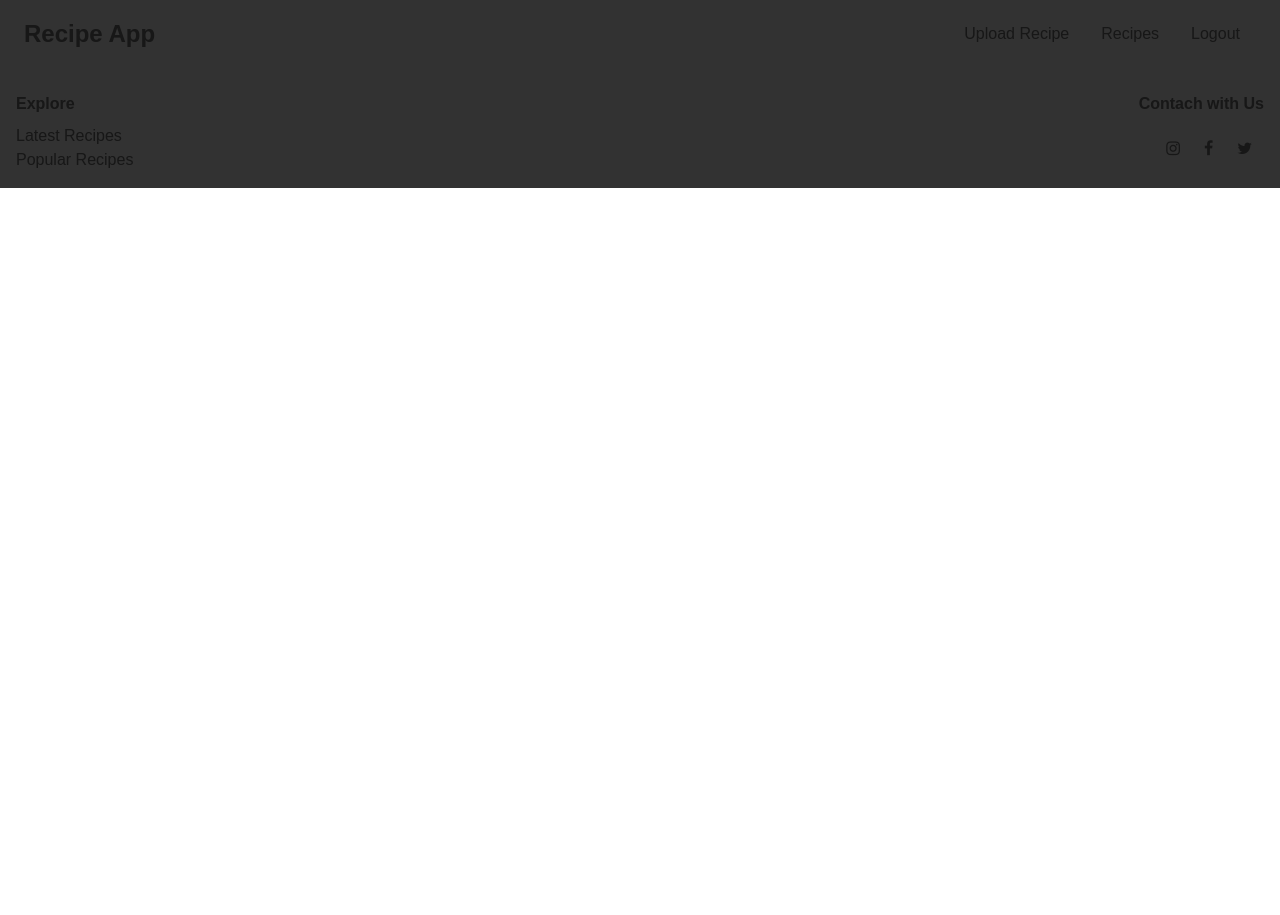
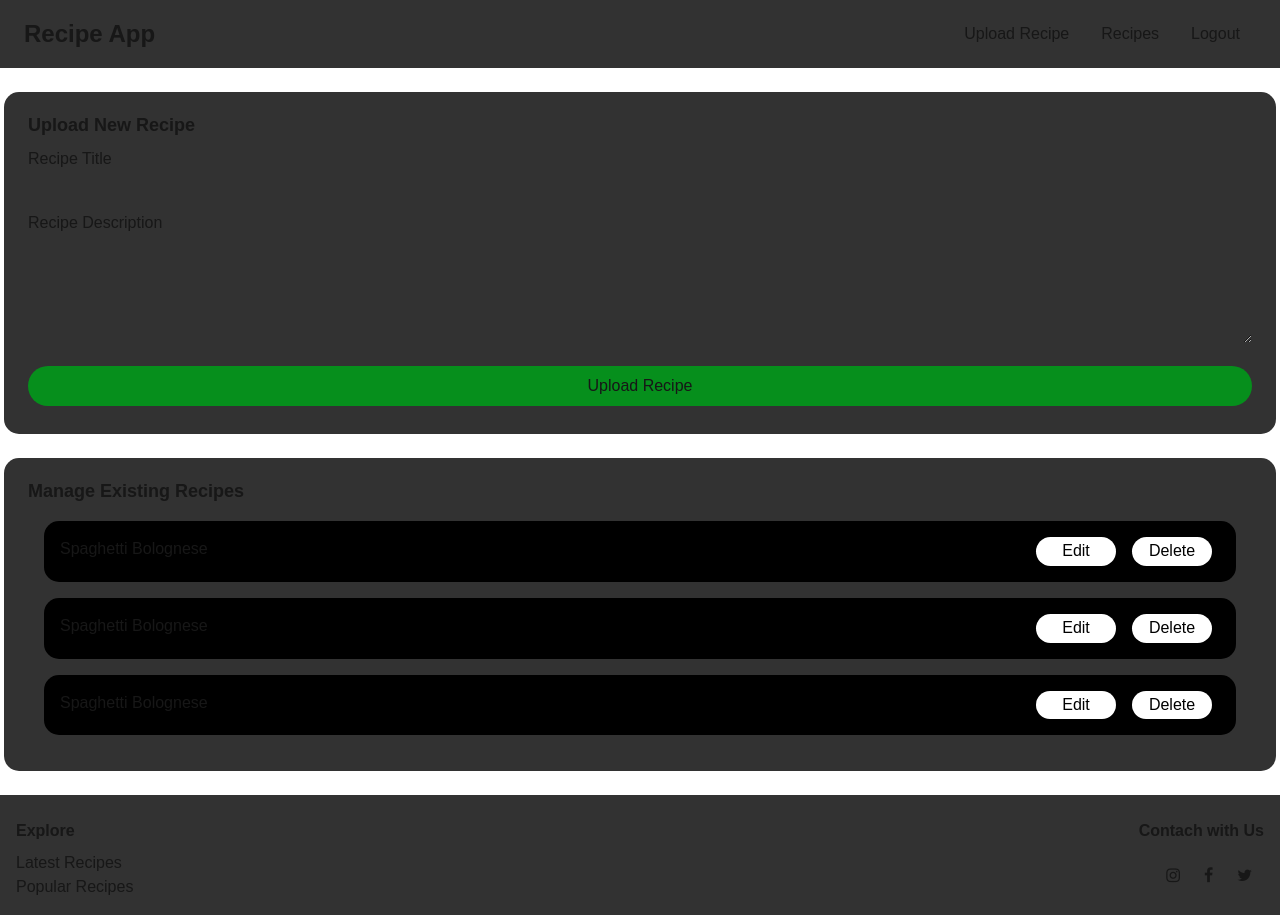
Before and after one commit to eric1anderson/Recipe-Generation-Social-Media, a Next.js app in the folder frontend/: page / in a window 1280 px wide. Before the commit the page ends 800 px from the top, so only its background shows below. Built offline with nearby package versions, Linux system fonts and the light colour scheme.

Commit message:
AdminPage Skeleton

```diff
--- a/frontend/app/components/Footer/Footer.css
+++ b/frontend/app/components/Footer/Footer.css
@@ -1,6 +1,6 @@
 #footer-container {
     width: 100%;
-    margin: 0 auto;
+    margin: auto auto 0 auto;
     background-color: #323232;
     display: flex;
     justify-content: space-between;
--- a/frontend/app/components/Navbar/Navbar.css
+++ b/frontend/app/components/Navbar/Navbar.css
@@ -4,6 +4,9 @@
     flex-wrap: wrap;
     background-color: #323232;
     justify-content: space-between;
+    position: sticky;
+    top: 0;
+    z-index: 10;
 }
 
 #nav-left-container {
--- /dev/null
+++ b/frontend/app/components/RecipeList/RecipeList.css
@@ -0,0 +1,21 @@
+#recipe-list-container {
+    display: flex;
+    flex-wrap: wrap;
+    background-color: #000000;
+    margin: 1rem 1rem;
+    padding: 1rem;
+    border-radius: 15px;
+}
+
+#recipe-btn-group {
+    margin-left: auto;
+}
+
+.recipe-btn {
+    background-color: #ffffff;
+    color: #000000;
+    margin: 0 0.5rem;
+    padding: 0.15rem 0.5rem;
+    border-radius: 50px;
+    width: 80px;
+}
--- /dev/null
+++ b/frontend/app/components/RecipeList/RecipeList.jsx
@@ -0,0 +1,16 @@
+import './RecipeList.css'
+
+const RecipeList = () => {
+    return (
+        <div id="recipe-list-container">
+            <h2 id="recipe-list-title">Spaghetti Bolognese</h2>
+            <div id="recipe-btn-group">
+                <button className='recipe-btn' id="recipe-edit">Edit</button>
+                <button className='recipe-btn' id="recipe-delete">Delete</button>
+            </div>
+
+        </div>
+    )
+}
+
+export default RecipeList
--- a/frontend/app/page.tsx
+++ b/frontend/app/page.tsx
@@ -1,5 +1,5 @@
 import Image from "next/image";
-import AdminPage from "./pages/AdminPage"
+import AdminPage from "./pages/AdminPage/AdminPage"
 
 export default function Home() {
   return (
--- a/frontend/app/pages/AdminPage.jsx
+++ /dev/null
@@ -1,13 +0,0 @@
-import Navbar from "../components/Navbar/Navbar"
-import Footer from "../components/Footer/Footer"
-
-const AdminPage = () => {
-    return (
-        <div>
-            <Navbar />
-            <Footer />
-        </div>
-    )
-}
-
-export default AdminPage;
--- /dev/null
+++ b/frontend/app/pages/AdminPage/AdminPage.css
@@ -0,0 +1,28 @@
+.admin-container {
+    margin: 1.5rem 0.25rem;
+    padding: 1.25rem 1.5rem;
+    background-color: #323232;
+    border-radius: 15px;
+}
+
+.admin-main-title {
+    font-size: large;
+    font-weight: bold;
+    margin-bottom: 0.5rem;
+}
+
+#admin-upload-btn {
+    border-radius: 50px;
+    background-color: #068f1c;
+    padding: 0.5rem;
+}
+
+.admin-form-element {
+    width: 100%;
+    margin: 0.5rem 0;
+    background-color: #323232;
+}
+
+#recipe-description {
+    height: 100px;
+}
--- /dev/null
+++ b/frontend/app/pages/AdminPage/AdminPage.jsx
@@ -0,0 +1,36 @@
+import Navbar from "../../components/Navbar/Navbar"
+import Footer from "../../components/Footer/Footer"
+import RecipeList from "../../components/RecipeList/RecipeList"
+import './AdminPage.css'
+
+const AdminPage = () => {
+    return (
+        <div>
+            <Navbar />
+            <main>
+                <div className="admin-container">
+                    <h1 className="admin-main-title">Upload New Recipe</h1>
+                    <form>
+                        <label className="admin-form-element" htmlFor="recipe-title">Recipe Title</label>
+                        <input className="admin-form-element" type="text" id="recipe-title" name="recipe-title" />
+
+                        <label className="admin-form-element" htmlFor="recipe-description">Recipe Description</label>
+                        <textarea className="admin-form-element" type="text" id="recipe-description" name="recipe-description" />
+
+                        <button className="admin-form-element" id="admin-upload-btn" type="submit">Upload Recipe</button>
+                    </form>
+                </div>
+
+                <div className="admin-container">
+                    <h1 className="admin-main-title">Manage Existing Recipes</h1>
+                    <RecipeList />
+                    <RecipeList />
+                    <RecipeList />
+                </div>
+            </main>
+            <Footer />
+        </div>
+    )
+}
+
+export default AdminPage;
```
